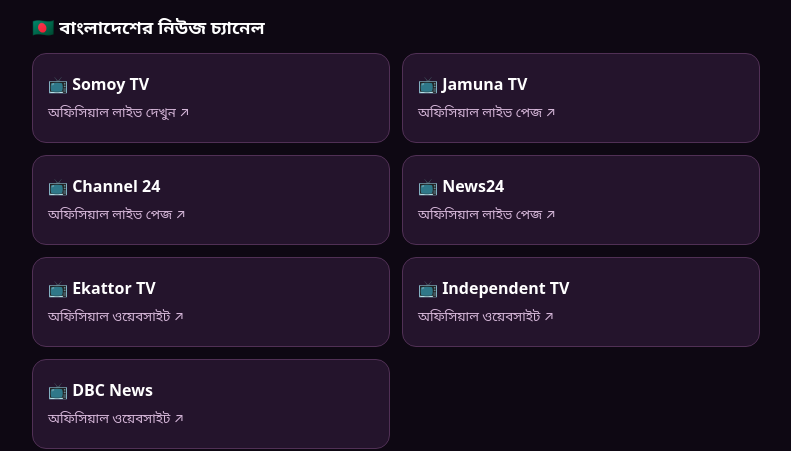
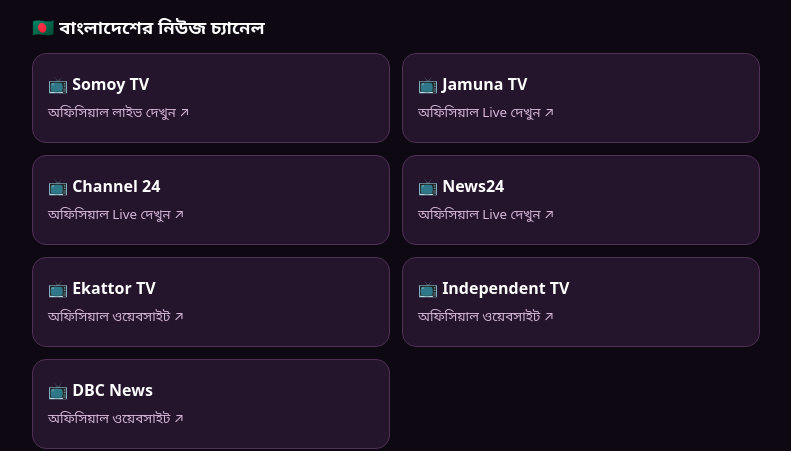
Before and after one commit to myshop09990-oss/miraz-tv, a plain HTML site: page live-tv.html in a window 1280 px wide. Shown: the part 992-1443 px from the top of the page, 244-1035 px from the left. Drawn offline with nearby package versions, Linux system fonts and the light colour scheme.

Commit message:
Update live-tv.html

```diff
--- a/live-tv.html
+++ b/live-tv.html
@@ -68,13 +68,14 @@
 
 <a href="https://www.youtube.com/channel/UCxHoBXkY88Tb8z1Ssj6CWsQ/live" target="_blank" rel="noopener noreferrer"><strong>📺 Somoy TV</strong><small>অফিসিয়াল লাইভ দেখুন ↗</small></a>
 
-  <a href="https://www.jamunanews.tv/live" target="_blank" rel="noopener noreferrer"><strong>📺 Jamuna TV</strong><small>অফিসিয়াল লাইভ পেজ ↗</small></a>
-  <a href="https://www.channel24bd.tv/live" target="_blank" rel="noopener noreferrer"><strong>📺 Channel 24</strong><small>অফিসিয়াল লাইভ পেজ ↗</small></a>
-  <a href="https://www.news24bd.tv/live-tv" target="_blank" rel="noopener noreferrer"><strong>📺 News24</strong><small>অফিসিয়াল লাইভ পেজ ↗</small></a>
-  <a href="https://ekattor.tv/" target="_blank" rel="noopener noreferrer"><strong>📺 Ekattor TV</strong><small>অফিসিয়াল ওয়েবসাইট ↗</small></a>
-  <a href="https://www.independent24.com/" target="_blank" rel="noopener noreferrer"><strong>📺 Independent TV</strong><small>অফিসিয়াল ওয়েবসাইট ↗</small></a>
-  <a href="https://dbcnews.tv/" target="_blank" rel="noopener noreferrer"><strong>📺 DBC News</strong><small>অফিসিয়াল ওয়েবসাইট ↗</small></a>
-</div>
+
+<a href="https://www.jamuna.tv/live" target="_blank" rel="noopener noreferrer"><strong>📺 Jamuna TV</strong><small>অফিসিয়াল Live দেখুন ↗</small></a>
+<a href="https://www.channel24bd.tv/live" target="_blank" rel="noopener noreferrer"><strong>📺 Channel 24</strong><small>অফিসিয়াল Live দেখুন ↗</small></a>
+<a href="https://www.news24bd.tv/live-tv" target="_blank" rel="noopener noreferrer"><strong>📺 News24</strong><small>অফিসিয়াল Live দেখুন ↗</small></a>
+<a href="https://ekattor.tv/" target="_blank" rel="noopener noreferrer"><strong>📺 Ekattor TV</strong><small>অফিসিয়াল ওয়েবসাইট ↗</small></a>
+<a href="https://www.itvbd.com/" target="_blank" rel="noopener noreferrer"><strong>📺 Independent TV</strong><small>অফিসিয়াল ওয়েবসাইট ↗</small></a>
+<a href="https://dbcnews.tv/" target="_blank" rel="noopener noreferrer"><strong>📺 DBC News</strong><small>অফিসিয়াল ওয়েবসাইট ↗</small></a>
+
 
   </main>
   <script src="https://cdn.jsdelivr.net/npm/hls.js@1/dist/hls.min.js"></script>
```
